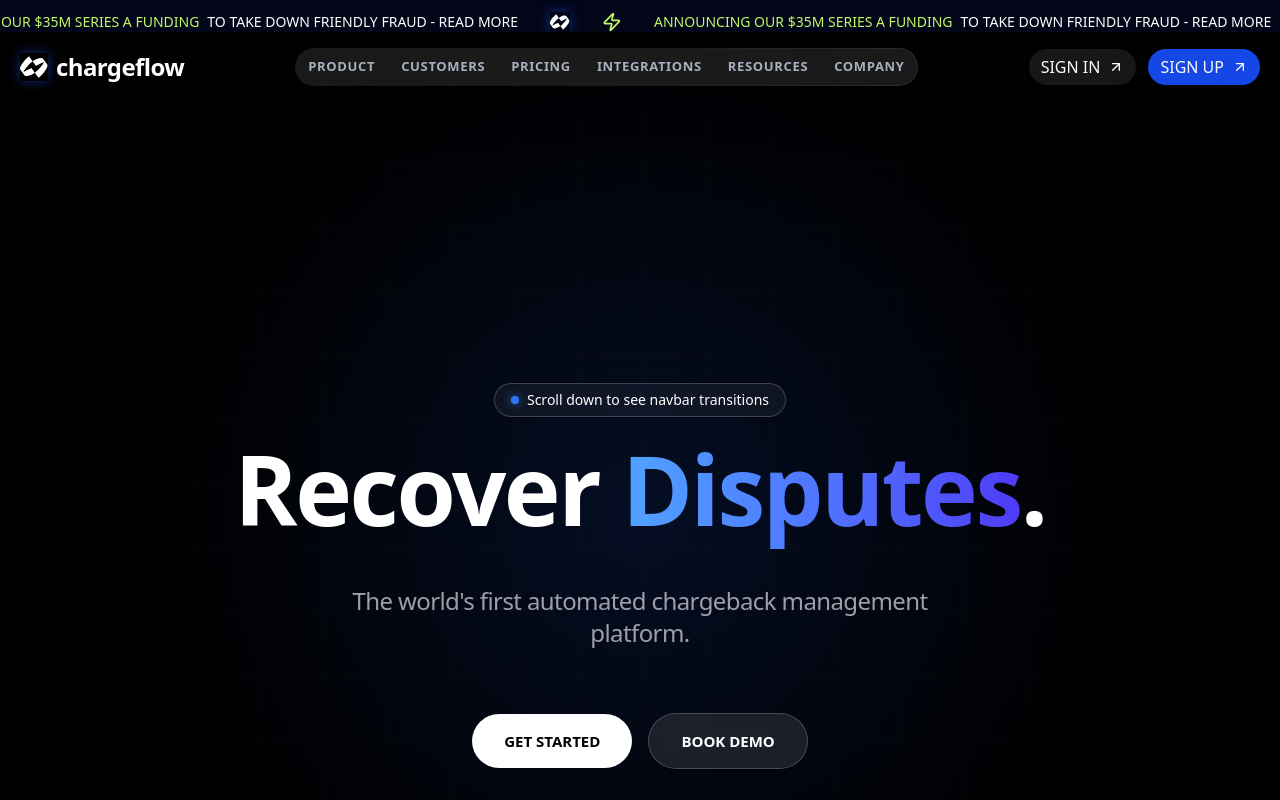
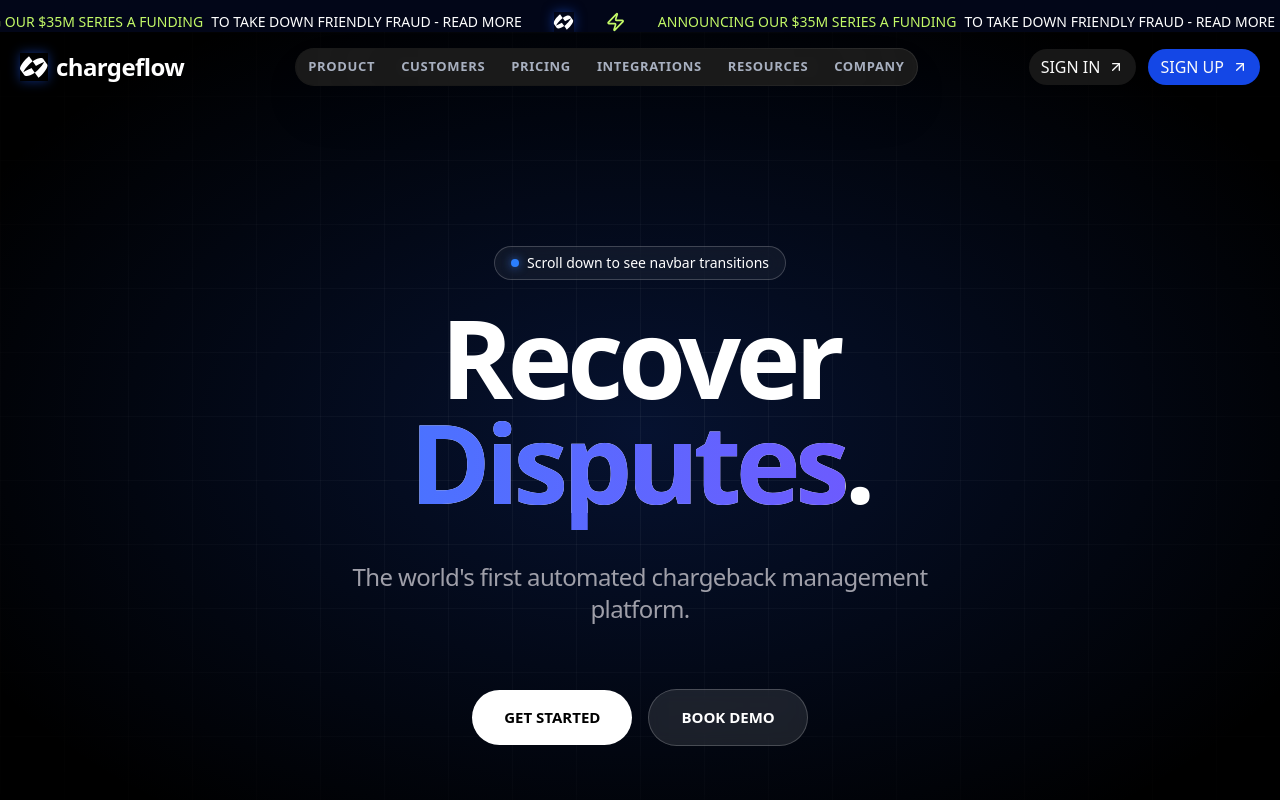
Before and after one commit to morz-mamun/frontend_technical_assessment_omnistra, a Next.js app: page / in a window 1280 px wide. Shown: the top 800 px of the page. Built offline with nearby package versions, Linux system fonts and the light colour scheme.

Commit message:
fix: final check completed

```diff
--- a/app/page.tsx
+++ b/app/page.tsx
@@ -10,20 +10,37 @@
       <Navbar />
 
       {/* Hero Filler Section - dark theme like Chargeflow */}
-      <section className="relative w-full h-[120vh] flex flex-col items-center justify-center bg-black overflow-hidden pt-32">
+      <section className="relative w-full h-screen flex flex-col items-center justify-center bg-black overflow-hidden pt-32">
+
         {/* Subtle background glow */}
-        <div className="absolute inset-0 bg-[radial-gradient(circle_at_center,rgba(30,90,241,0.15),transparent_60%)] pointer-events-none" />
+        <div
+          className="absolute inset-0 pointer-events-none"
+          style={{
+            background: "radial-gradient(ellipse 60% 60% at 50% 50%, rgba(30,90,241,0.2) 0%, transparent 100%)"
+          }}
+        />
 
         {/* Grid pattern */}
-        <div className="absolute inset-0 bg-[linear-gradient(to_right,#4f4f4f2e_1px,transparent_1px),linear-gradient(to_bottom,#4f4f4f2e_1px,transparent_1px)] bg-[size:4rem_4rem] radial-gradient(ellipse_60%_50%_at_50%_0%,#000_70%,transparent_100%) opacity-30 pointer-events-none" />
+        <div
+          className="absolute inset-0 pointer-events-none"
+          style={{
+            backgroundImage: `
+              linear-gradient(to right, rgba(255, 255, 255, 0.05) 1px, transparent 1px),
+              linear-gradient(to bottom, rgba(255, 255, 255, 0.05) 1px, transparent 1px)
+            `,
+            backgroundSize: "4rem 4rem",
+            maskImage: "radial-gradient(ellipse 70% 70% at 50% 50%, #000 0%, transparent 100%)",
+            WebkitMaskImage: "radial-gradient(ellipse 70% 70% at 50% 50%, #000 0%, transparent 100%)"
+          }}
+        />
 
         <div className="relative z-10 text-center max-w-4xl px-6 flex flex-col items-center gap-6">
           <div className="inline-flex items-center gap-2 px-4 py-1.5 rounded-full border border-white/20 bg-white/5 text-sm font-medium backdrop-blur-md">
             <span className="w-2 h-2 rounded-full bg-blue-500 animate-pulse shadow-[0_0_10px_rgba(59,130,246,0.8)]"></span>
             Scroll down to see navbar transitions
           </div>
-          <h1 className="text-5xl md:text-7xl lg:text-8xl font-black tracking-tight mb-6">
-            Recover <span className="text-transparent bg-clip-text bg-linear-to-r from-blue-400 to-indigo-600">Disputes</span>.
+          <h1 className="text-7xl md:text-8xl lg:text-[110px] bg-white text-transparent bg-clip-text font-black tracking-tighter leading-[0.95] mb-6">
+            Recover <span className="bg-gradient-to-r from-[#4A72FF] to-[#6c5bfe] text-transparent bg-clip-text">Disputes</span>.
           </h1>
           <p className="text-xl md:text-2xl text-zinc-400 max-w-2xl mb-10 font-medium tracking-tight">
             The world's first automated chargeback management platform.
@@ -41,9 +58,6 @@
 
       {/* The Domu Integrations Section - light theme */}
       <IntegrationsSection />
-      <div className="h-[120vh]">
-
-      </div>
     </main>
   );
 }
```
